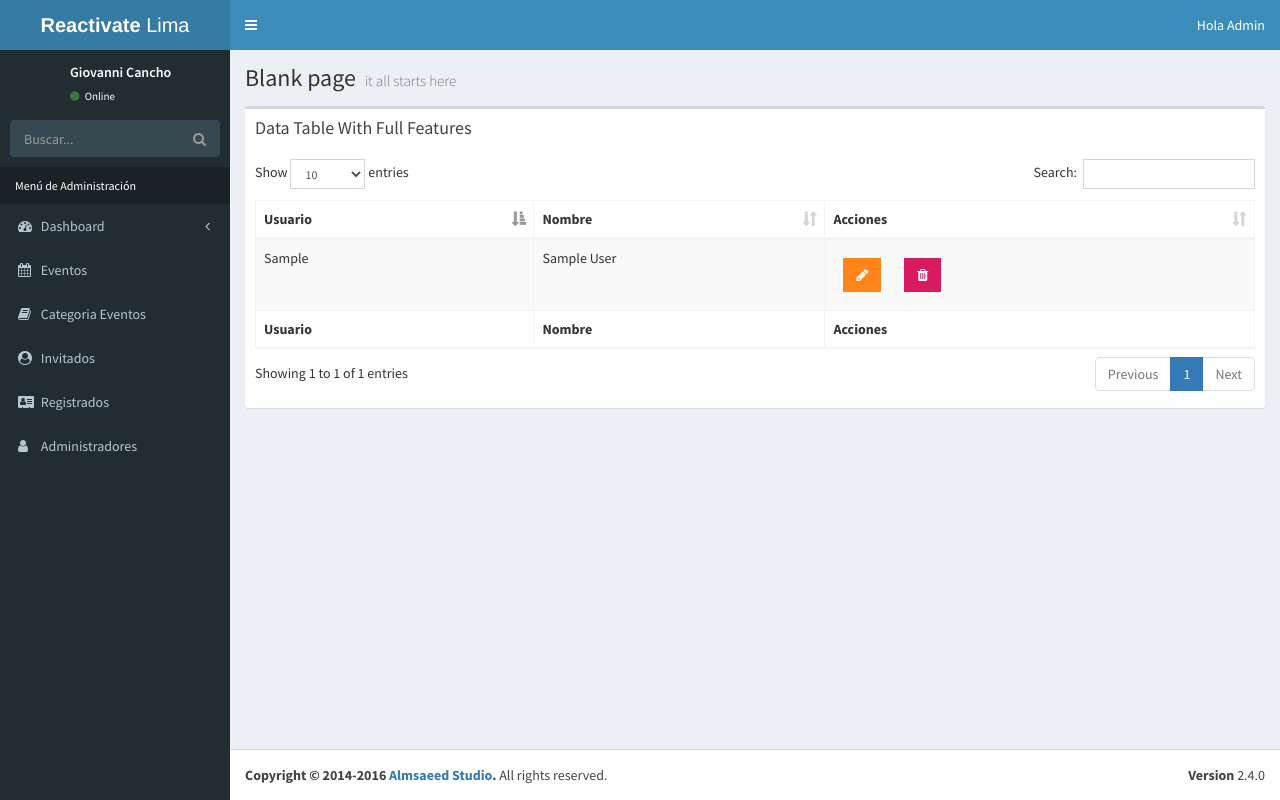
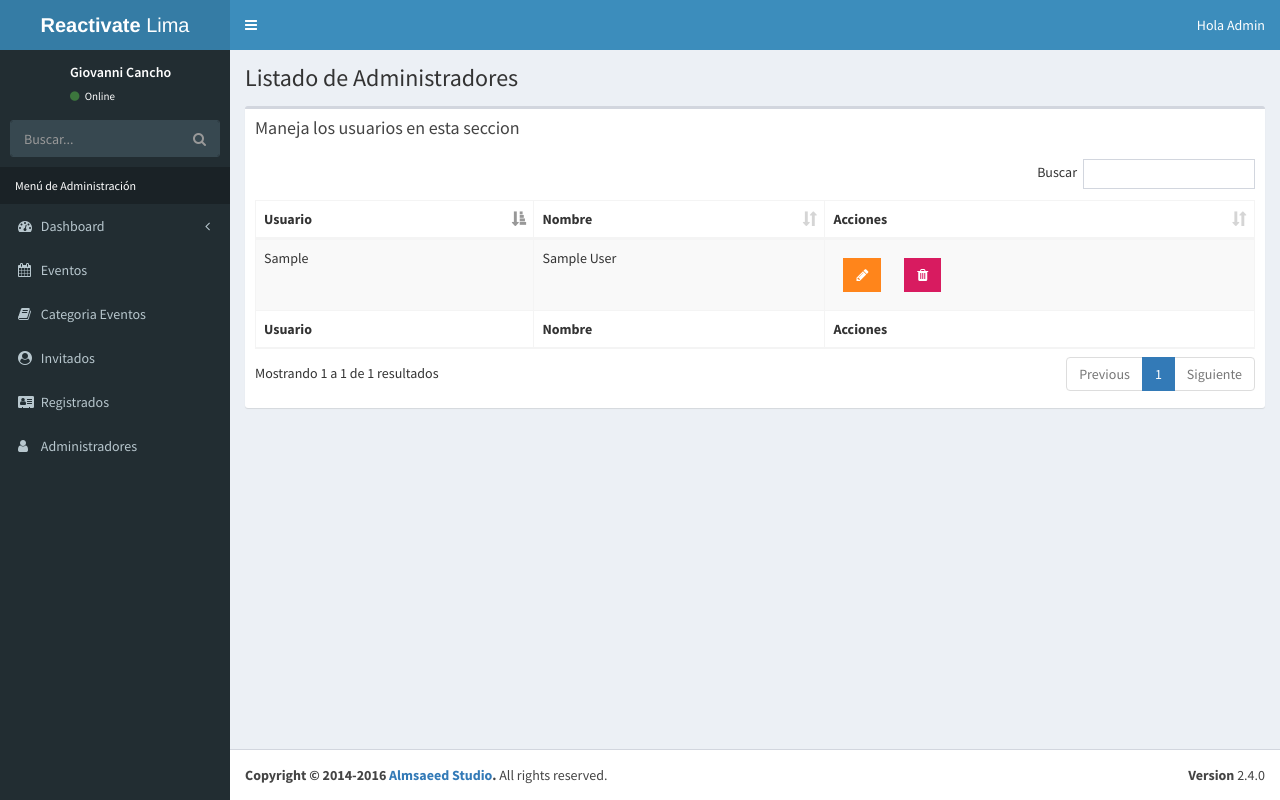
Before and after one commit to gcancho/Web-conciertos, a PHP site: page /admin/lista-admin.php in a window 1280 px wide. Run offline with PHP 8.4, Linux system fonts and the light colour scheme; the visitor is signed in with stand-in values (Sample User, id 1); tables that the repository leaves empty or names only in its code hold one stand-in row (values such as "Sample post").

Commit message:
Ajustes a datatable para mostrar tabla de registros

```diff
--- a/admin/js/app.js
+++ b/admin/js/app.js
@@ -1,13 +1,25 @@
 $(document).ready(function () {
     $('.sidebar-menu').tree()
 
-    $('#example1').DataTable()
-    $('#example2').DataTable({
+    $('#registros').DataTable({
       'paging'      : true,
+      'pageLength'  : 10,
       'lengthChange': false,
-      'searching'   : false,
+      'searching'   : true,
       'ordering'    : true,
       'info'        : true,
-      'autoWidth'   : false
+      'autoWidth'   : false,
+      'language': {
+          paginate:{
+              next: 'Siguiente',
+              previus: 'Anterior',
+              last: 'Ultimo',
+              first: 'Primero'
+          },
+          info: 'Mostrando _START_ a _END_ de _TOTAL_ resultados',
+          emptyTable: 'No hay registros',
+          infoEmpty: '0 registros',
+          search: 'Buscar'
+      }
     });
 });
--- a/admin/lista-admin.php
+++ b/admin/lista-admin.php
@@ -1,14 +1,11 @@
 <?php
 
   include_once 'funciones/sesiones.php';
+  include_once 'funciones/funciones.php';
+  include_once 'templates/header.php';
+  include_once 'templates/barra.php';
+  include_once 'templates/navegacion.php';
 
-  include_once 'funciones/funciones.php';
-
-  include_once 'templates/header.php';
-
-  include_once 'templates/barra.php';
-
-  include_once 'templates/navegacion.php';
 ?>
 
   <!-- =============================================== -->
@@ -19,8 +16,7 @@
     <!-- Content Header (Page header) -->
     <section class="content-header">
       <h1>
-        Blank page
-        <small>it all starts here</small>
+        Listado de Administradores
       </h1>
 
     </section>
@@ -31,11 +27,11 @@
         <div class="col-xs-12">
           <div class="box">
             <div class="box-header">
-              <h3 class="box-title">Data Table With Full Features</h3>
+              <h3 class="box-title">Maneja los usuarios en esta seccion</h3>
             </div>
             <!-- /.box-header -->
             <div class="box-body">
-              <table id="example1" class="table table-bordered table-striped">
+              <table id="registros" class="table table-bordered table-striped">
                 <thead>
                 <tr>
                   <th>Usuario</th>
```
